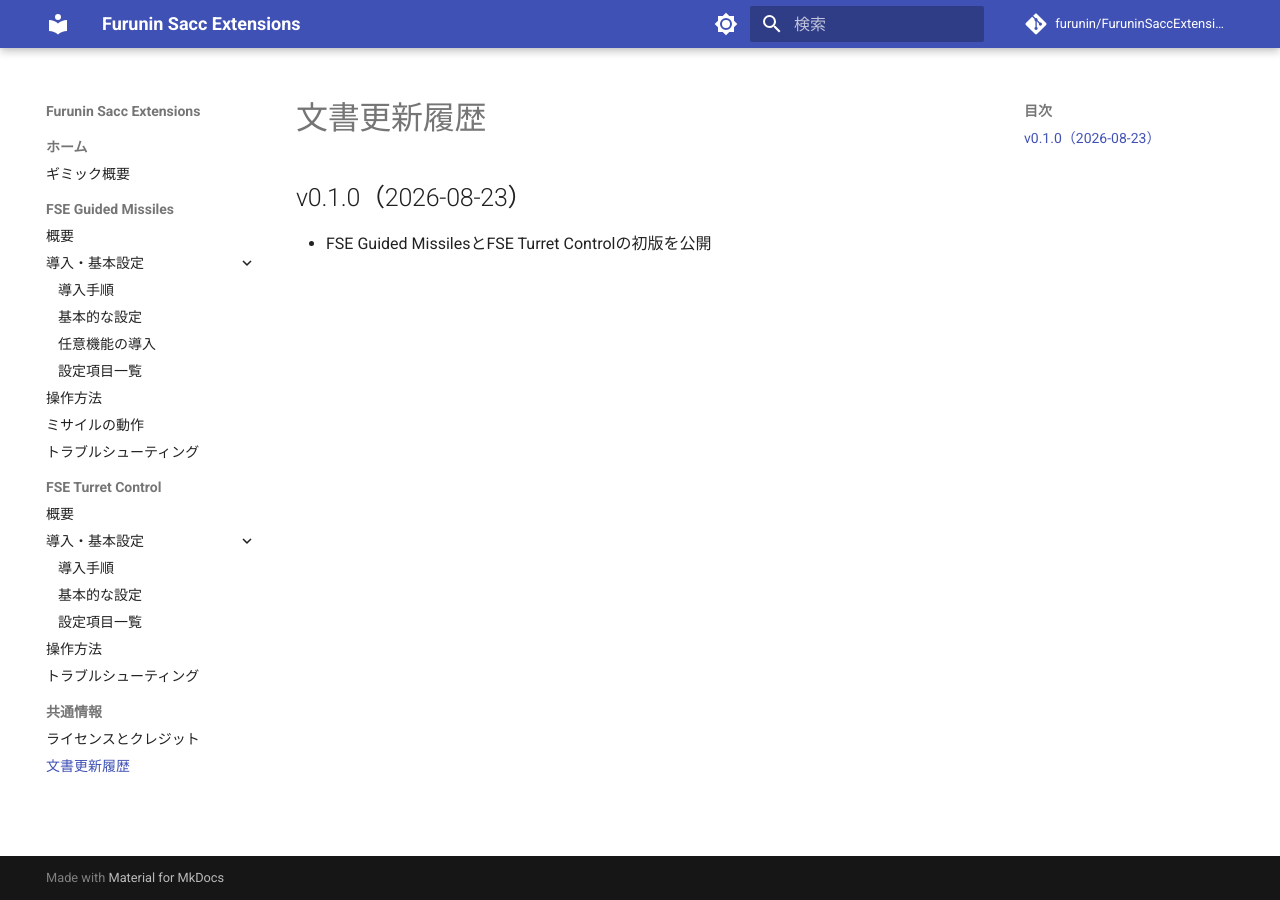
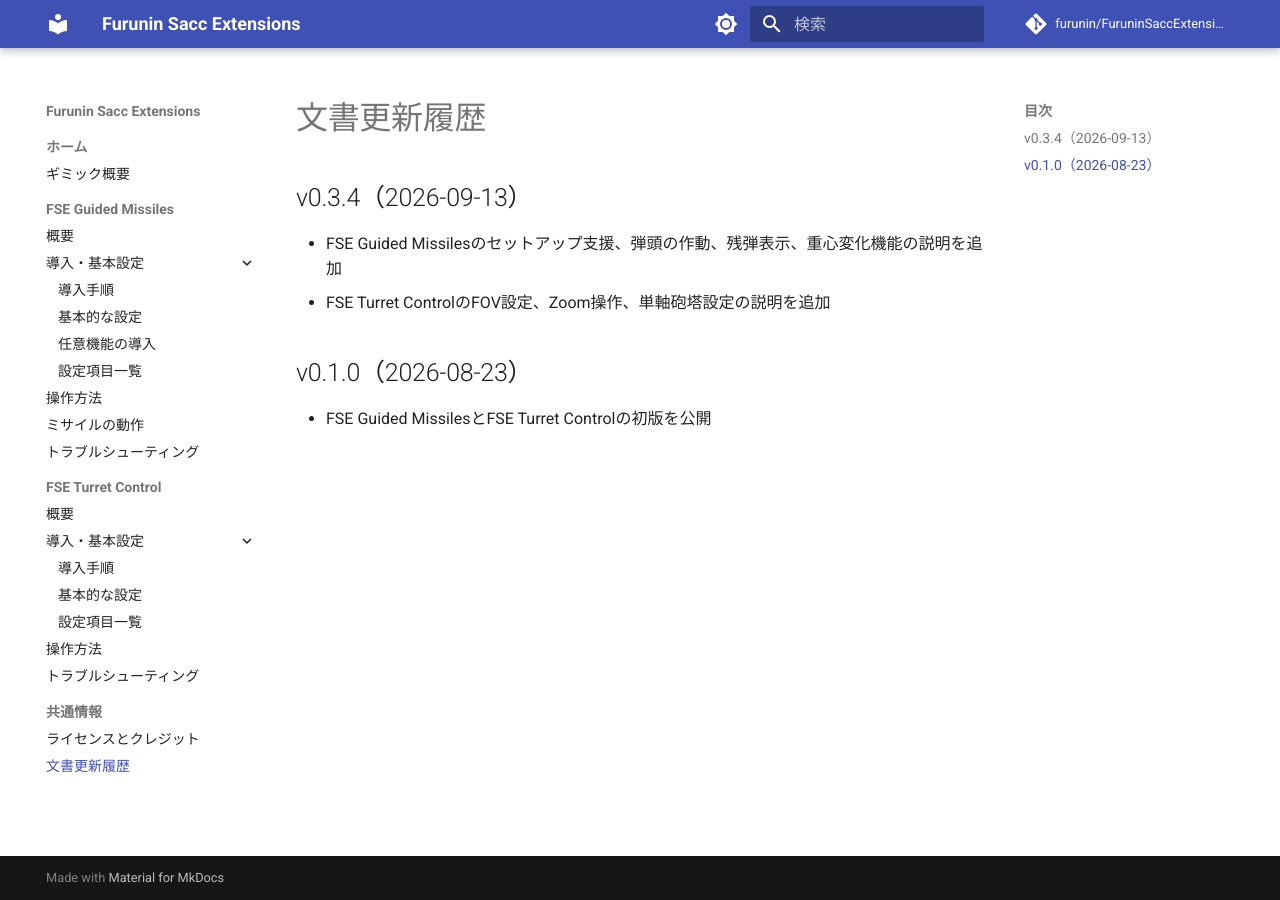
Before and after one commit to furunin/FuruninSaccExtensions-Docs, an MkDocs documentation site: the page built from docs/common/changelog.md, in a window 1280 px wide. Built offline with MkDocs 1.6.1 and Material for MkDocs 9.7.7, drawn with Linux system fonts in a browser that asks for light colours; comment, search, counter and statistics services are not loaded; the version menu is left out.

Commit message:
release(docs): v0.3.4

```diff
--- a/docs/common/changelog.md
+++ b/docs/common/changelog.md
@@ -1,4 +1,9 @@
 # 文書更新履歴
+
+## v0.3.4（2026-09-13）
+
+- FSE Guided Missilesのセットアップ支援、弾頭の作動、残弾表示、重心変化機能の説明を追加
+- FSE Turret ControlのFOV設定、Zoom操作、単軸砲塔設定の説明を追加
 
 ## v0.1.0（2026-08-23）
 
```
Also changed, not shown: docs/turret-control/installation.md (+2 -1 lines), 1 other file.
